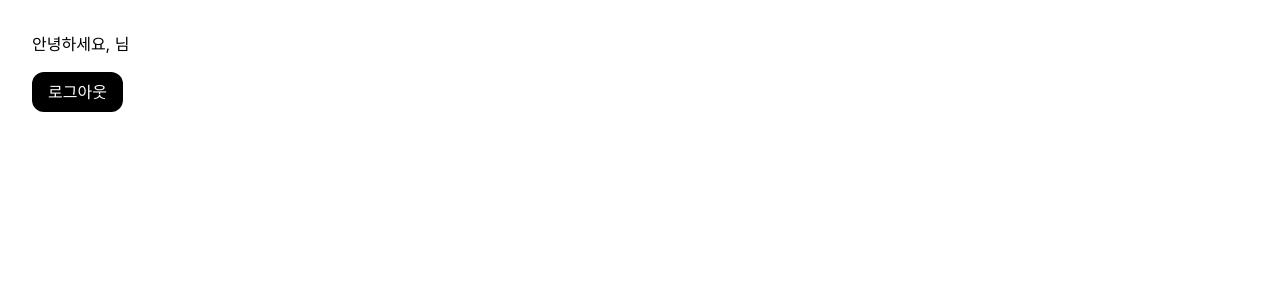
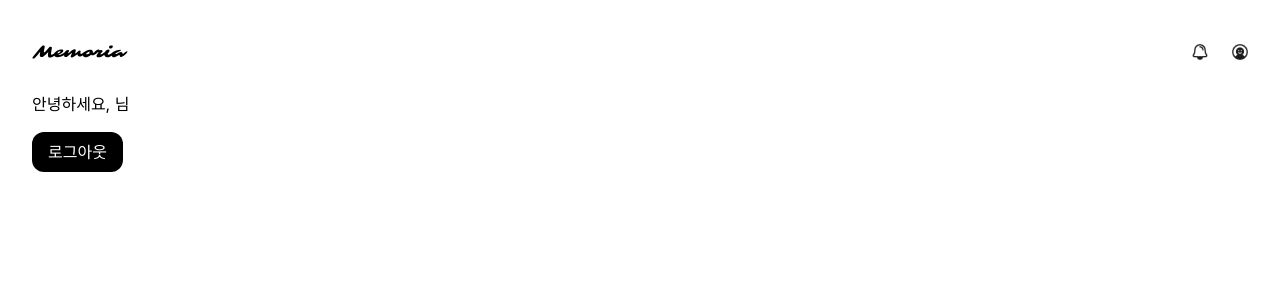
Before and after one commit to Capstone-Memoria/Memoria-Front, a React (Vite) app: page /main in a window 1280 px wide. Shown: the top 300 px of the page. Built offline with nearby package versions, Linux system fonts and the light colour scheme; sample sign-in values are in the browser's storage; a web font is replaced by a local one.

Commit message:
feat: 메인 페이지에 헤더 컴포넌트 추가 및 알림, 프로필 아이콘 구현

```diff
--- /dev/null
+++ b/src/components/base/Header.tsx
@@ -0,0 +1,38 @@
+import { cn } from "@/lib/utils/className";
+import MemoriaLogo from "@/assets/images/MemoriaLogo.svg";
+import BellIcon from "@/assets/images/BellIcon.svg";
+import ProflieIcon from "@/assets/images/ProfileIcon.svg";
+import { useNavigate } from "react-router-dom";
+
+type Props = {
+  className?: string;
+};
+
+const Header: React.FC<Props> = ({ className }) => {
+  const navigate = useNavigate();
+  return (
+    <div className={cn("flex justify-between items-center h-10", className)}>
+      <img
+        src={MemoriaLogo}
+        alt={"Memoria Logo"}
+        className={"w-24"}
+        onClick={() => {
+          navigate("/main");
+        }}
+      />
+      <div className={"flex gap-6"}>
+        <img src={BellIcon} alt={"Notification Bell"} className={""} />
+        <img
+          src={ProflieIcon}
+          alt={"Profile Icon"}
+          className={""}
+          onClick={() => {
+            navigate("/profile");
+          }}
+        />
+      </div>
+    </div>
+  );
+};
+
+export default Header;
--- a/src/features/main/pages/MainPage.tsx
+++ b/src/features/main/pages/MainPage.tsx
@@ -1,4 +1,5 @@
 import Button from "@/components/base/Button";
+import Header from "@/components/base/Header";
 import PageContainer from "@/components/page/PageContainer";
 import { useAuthStore } from "@/stores/AuthenticationStore";
 import { useNavigate } from "react-router-dom";
@@ -14,7 +15,10 @@ const MainPage = () => {
 
   return (
     <PageContainer>
-      <div>안녕하세요, {authStore.context?.user?.nickName}님</div>
+      <Header />
+      <div className={"mt-5"}>
+        안녕하세요, {authStore.context?.user?.nickName}님
+      </div>
       <div className={"mt-4"}>
         <Button onClick={handleLogout}>로그아웃</Button>
       </div>
```
Also changed, not shown: src/assets/images/BellIcon.svg (added), src/assets/images/ProfileIcon.svg (added).
